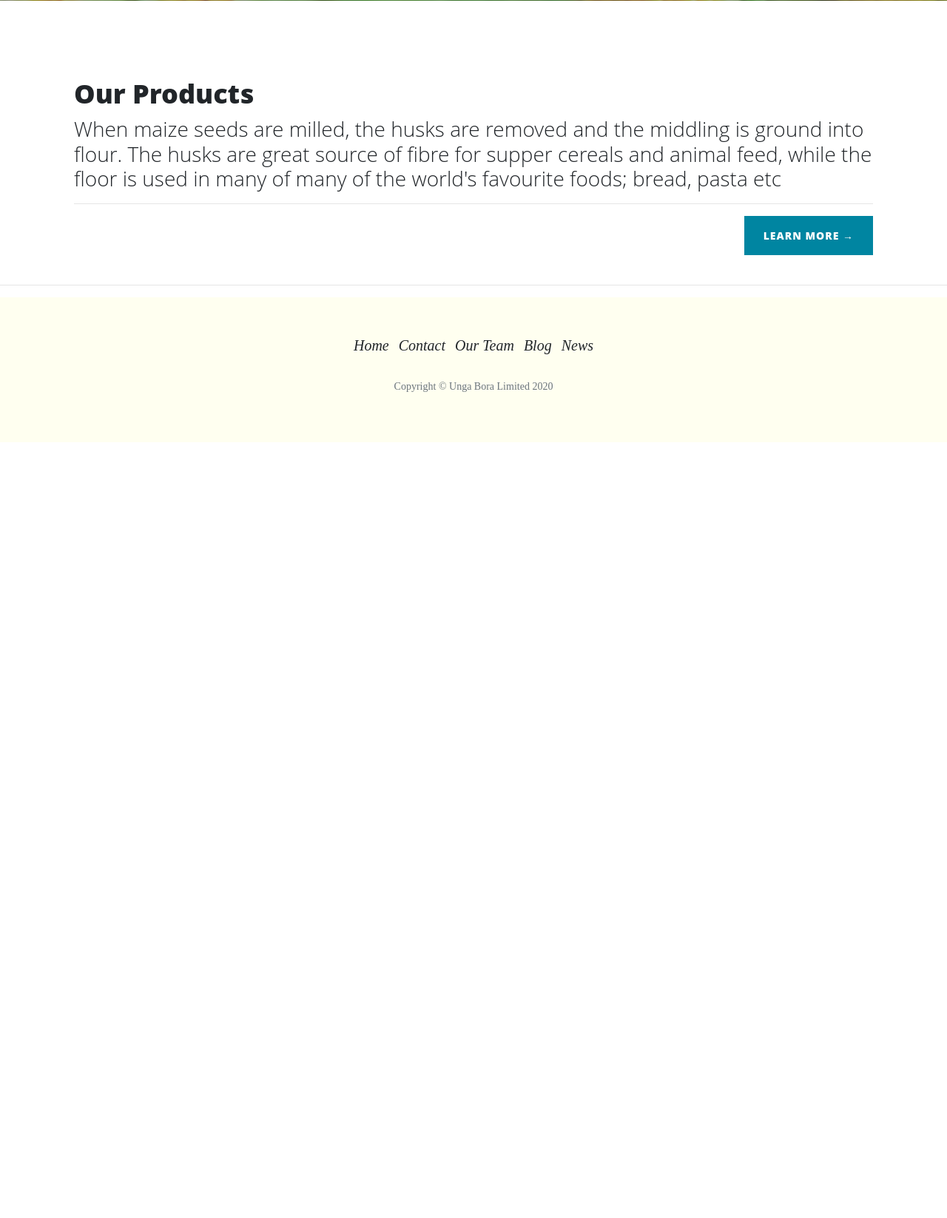
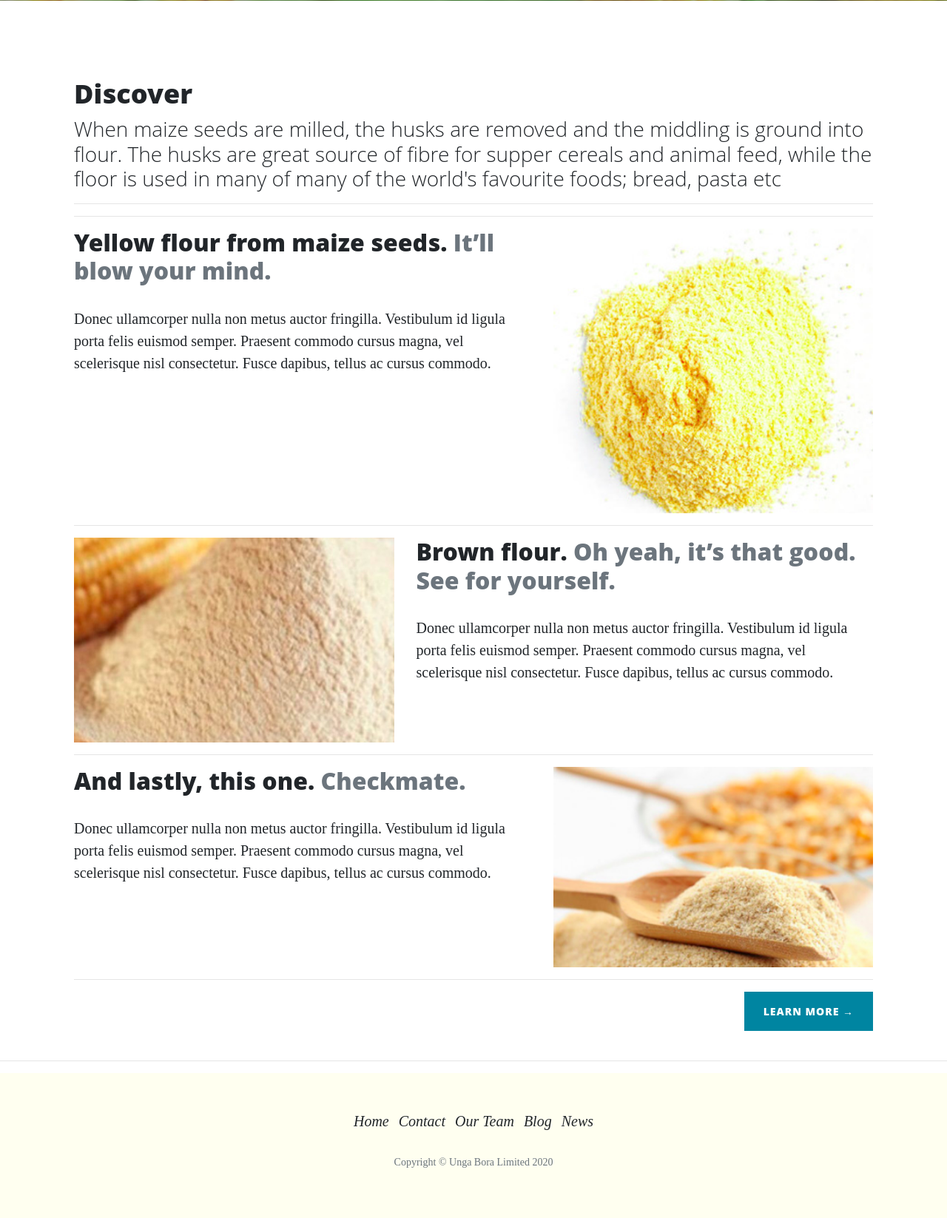
Before and after one commit to Claire-a3/unga-bora, a Flask app: page / in a window 1280 px wide. Shown: the part 474-2121 px from the top of the page at 74% size. Before the commit the page ends 1072 px from the top, so only its background shows below. Run offline with Flask 2, Linux system fonts and the light colour scheme; some libraries are stand-ins or nearby versions.

Commit message:
Added more content

```diff
--- a/templates/index.html
+++ b/templates/index.html
@@ -5,7 +5,7 @@
   <div class="container">
     <div class="post-preview">
       <a href="#py-4">
-        <h2 class="post-title">Our Products</h2>
+        <h2 class="post-title">Discover</h2>
         <h3 class="post-subtitle">
           When maize seeds are milled, the husks are removed and the middling is
           ground into flour. The husks are great source of fibre for supper
@@ -18,6 +18,75 @@
       </p> -->
     </div>
     <hr />
+
+    <!-- START THE FEATURETTES -->
+
+    <hr class="featurette-divider" />
+
+    <div class="row featurette">
+      <div class="col-md-7">
+        <h2 class="featurette-heading">
+          Yellow flour from maize seeds.
+          <span class="text-muted">It’ll blow your mind.</span>
+        </h2>
+        <p class="lead">
+          Donec ullamcorper nulla non metus auctor fringilla. Vestibulum id
+          ligula porta felis euismod semper. Praesent commodo cursus magna, vel
+          scelerisque nisl consectetur. Fusce dapibus, tellus ac cursus commodo.
+        </p>
+      </div>
+      <div class="col-md-5">
+        <img src="static/images/f1.png" alt="">
+          <rect width="100%" height="100%" fill="#eee" />
+        </svg>
+      </div>
+    </div>
+
+    <hr class="featurette-divider" />
+
+    <div class="row featurette">
+      <div class="col-md-7 order-md-2">
+        <h2 class="featurette-heading">
+          Brown flour.
+          <span class="text-muted">Oh yeah, it’s that good. See for yourself.</span>
+        </h2>
+        <p class="lead">
+          Donec ullamcorper nulla non metus auctor fringilla. Vestibulum id
+          ligula porta felis euismod semper. Praesent commodo cursus magna, vel
+          scelerisque nisl consectetur. Fusce dapibus, tellus ac cursus commodo.
+        </p>
+      </div>
+      <div class="col-md-5 order-md-1">
+        <img src="static/images/f2.png" alt="">
+          <title>Placeholder</title>
+          <rect width="100%" height="100%" fill="#eee" />
+      </div>
+    </div>
+
+    <hr class="featurette-divider" />
+
+    <div class="row featurette">
+      <div class="col-md-7">
+        <h2 class="featurette-heading">
+          And lastly, this one. <span class="text-muted">Checkmate.</span>
+        </h2>
+        <p class="lead">
+          Donec ullamcorper nulla non metus auctor fringilla. Vestibulum id
+          ligula porta felis euismod semper. Praesent commodo cursus magna, vel
+          scelerisque nisl consectetur. Fusce dapibus, tellus ac cursus commodo.
+        </p>
+      </div>
+      <div class="col-md-5">
+        <img src="static/images/f3.png" alt="">
+          <title>Placeholder</title>
+          <rect width="100%" height="100%" fill="#eee" />
+      </div>
+    </div>
+
+    <hr class="featurette-divider" />
+
+    <!-- /END THE FEATURETTES -->
+
     <!-- Pager -->
     <div class="clearfix">
       <a class="btn btn-primary float-right" href="{{ url_for('about') }}"
```
Also changed, not shown: static/images/f1.png (added), static/images/f2.png (added), static/images/f3.png (added), static/images/f4.png (added).
